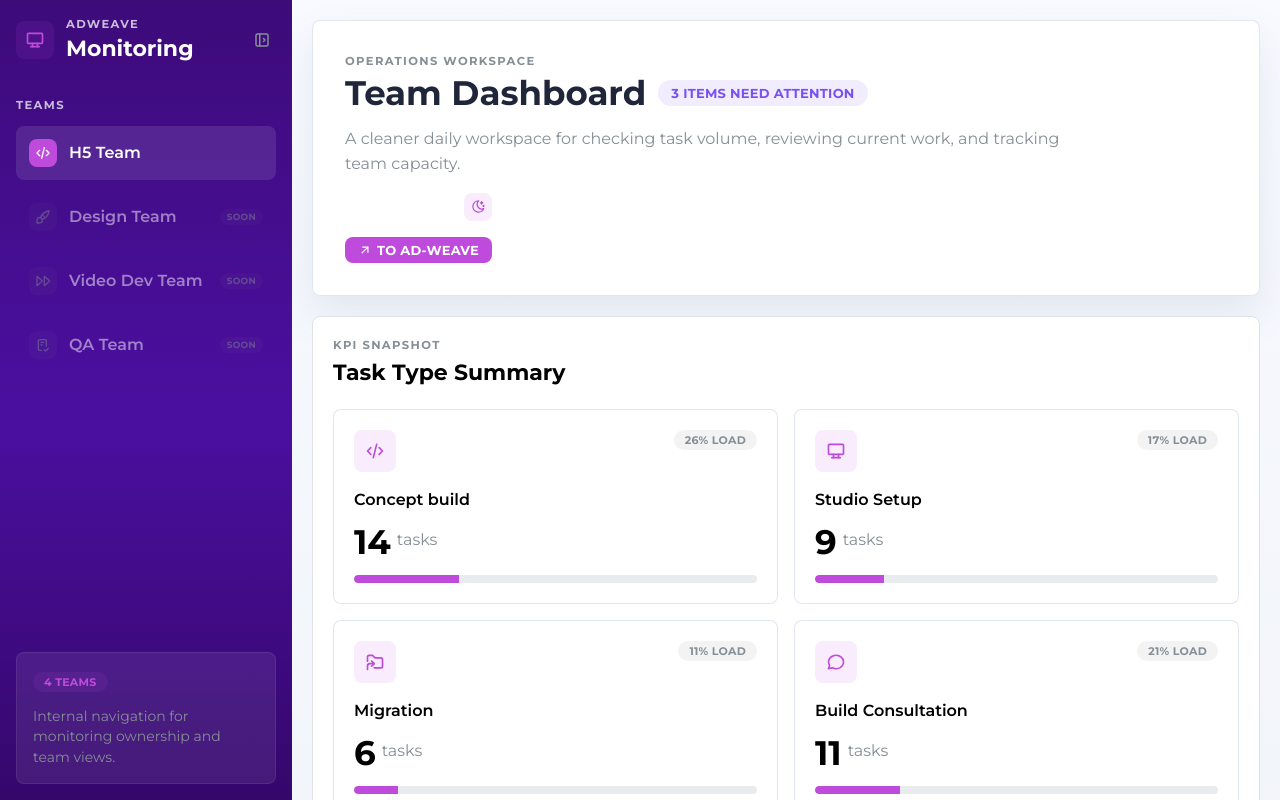
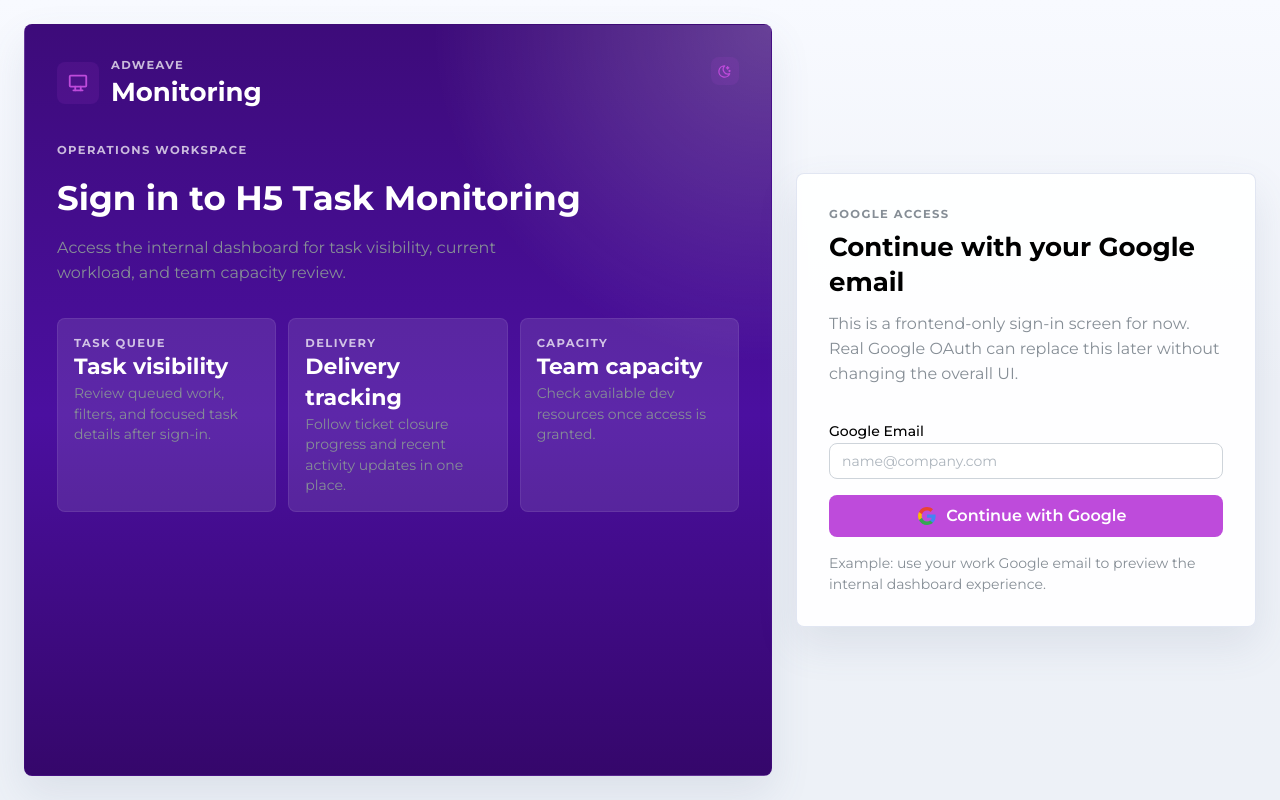
Before and after one commit to romelordinarioGithub/h5-task-monitoring, a React (Vite) app in the folder mantine-dashboard/: page / in a window 1280 px wide. Shown: the top 800 px of the page. Built offline with nearby package versions, Linux system fonts and the light colour scheme.

Commit message:
Add frontend login screen

```diff
--- a/mantine-dashboard/src/App.css
+++ b/mantine-dashboard/src/App.css
@@ -129,6 +129,62 @@
   position: relative;
   z-index: 0;
   isolation: isolate;
+}
+
+.login-shell {
+  display: grid;
+  min-height: 100vh;
+  padding: 24px;
+}
+
+.login-layout {
+  display: grid;
+  grid-template-columns: minmax(0, 1.35fr) minmax(360px, 460px);
+  gap: 24px;
+  align-items: stretch;
+}
+
+.login-brand-panel {
+  background:
+    radial-gradient(circle at top right, rgba(255, 255, 255, 0.22), transparent 32%),
+    linear-gradient(180deg, #3d0b7a 0%, #4b0fa0 52%, #35076b 100%);
+  border: 1px solid rgba(107, 33, 168, 0.16);
+  color: white;
+  min-height: 540px;
+  box-shadow: 0 18px 40px rgba(92, 104, 138, 0.12);
+}
+
+.login-kicker,
+.login-brand-panel .section-kicker,
+.login-brand-panel .mantine-Text-root[data-variant='dimmed'] {
+  color: rgba(255, 255, 255, 0.72);
+}
+
+.login-title {
+  color: white;
+  max-width: 560px;
+}
+
+.login-copy {
+  color: rgba(255, 255, 255, 0.78);
+}
+
+.login-preview-card {
+  background: rgba(255, 255, 255, 0.1);
+  border: 1px solid rgba(255, 255, 255, 0.08);
+  color: white;
+}
+
+.login-preview-card .section-kicker,
+.login-preview-card .mantine-Text-root[data-variant='dimmed'] {
+  color: rgba(255, 255, 255, 0.72);
+}
+
+.login-card {
+  background: rgba(255, 255, 255, 0.92);
+  border: 1px solid rgba(225, 230, 242, 0.98);
+  box-shadow: 0 18px 40px rgba(92, 104, 138, 0.12);
+  align-self: center;
 }
 
 .hero-card,
@@ -497,13 +553,36 @@
 .theme-dark .recent-activity-copy .mantine-Text-root[data-variant='dimmed'],
 .theme-dark .resource-section-card .mantine-Text-root[data-variant='dimmed'],
 .theme-dark .hero-card .mantine-Text-root[data-variant='dimmed'],
-.theme-dark .selected-task-hero .mantine-Text-root[data-variant='dimmed'] {
+.theme-dark .selected-task-hero .mantine-Text-root[data-variant='dimmed'],
+.theme-dark .login-card .mantine-Text-root[data-variant='dimmed'] {
   color: rgba(203, 213, 225, 0.82);
+}
+
+.theme-dark .login-brand-panel {
+  background:
+    radial-gradient(circle at top right, rgba(255, 255, 255, 0.12), transparent 32%),
+    linear-gradient(180deg, #1b0b37 0%, #28104f 52%, #17082f 100%);
+  border-color: rgba(71, 85, 105, 0.6);
+}
+
+.theme-dark .login-preview-card,
+.theme-dark .login-card {
+  background: rgba(15, 23, 42, 0.92);
+  border-color: rgba(71, 85, 105, 0.6);
+  color: #e5e7eb;
 }
 
 @media (max-width: 62em) {
   .dashboard-shell .mantine-AppShell-navbar {
     width: 100%;
+  }
+
+  .login-layout {
+    grid-template-columns: 1fr;
+  }
+
+  .login-brand-panel {
+    min-height: auto;
   }
 
   .dashboard-work-layout {
--- a/mantine-dashboard/src/App.jsx
+++ b/mantine-dashboard/src/App.jsx
@@ -3,6 +3,7 @@ import {
   Autocomplete,
   AppShell,
   Badge,
+  Button,
   Box,
   Card,
   Divider,
@@ -17,6 +18,7 @@ import {
   Stack,
   Table,
   Text,
+  TextInput,
   ThemeIcon,
   Title,
   UnstyledButton,
@@ -476,12 +478,41 @@ function HealthBar({ health }) {
   )
 }
 
+function GoogleMark() {
+  return (
+    <svg viewBox="0 0 24 24" width="18" height="18" aria-hidden="true">
+      <path
+        fill="#4285F4"
+        d="M23.49 12.27c0-.79-.07-1.54-.2-2.27H12v4.3h6.44a5.5 5.5 0 0 1-2.39 3.61v3h3.87c2.27-2.09 3.57-5.17 3.57-8.64Z"
+      />
+      <path
+        fill="#34A853"
+        d="M12 24c3.24 0 5.95-1.07 7.93-2.9l-3.87-3c-1.07.72-2.44 1.15-4.06 1.15-3.12 0-5.76-2.1-6.7-4.93H1.3v3.1A12 12 0 0 0 12 24Z"
+      />
+      <path
+        fill="#FBBC05"
+        d="M5.3 14.32A7.2 7.2 0 0 1 4.92 12c0-.8.14-1.57.38-2.32v-3.1H1.3A12 12 0 0 0 0 12c0 1.94.46 3.77 1.3 5.42l4-3.1Z"
+      />
+      <path
+        fill="#EA4335"
+        d="M12 4.77c1.76 0 3.33.6 4.57 1.76l3.43-3.43C17.94 1.15 15.24 0 12 0A12 12 0 0 0 1.3 6.58l4 3.1c.93-2.83 3.57-4.91 6.7-4.91Z"
+      />
+    </svg>
+  )
+}
+
 function App() {
   const [sidebarCollapsed, setSidebarCollapsed] = useState(false)
   const [nightMode, setNightMode] = useState(() => {
     if (typeof window === 'undefined') return false
     return window.localStorage.getItem('adweave-night-mode') === 'true'
   })
+  const [sessionEmail, setSessionEmail] = useState(() => {
+    if (typeof window === 'undefined') return ''
+    return window.localStorage.getItem('adweave-auth-email') || ''
+  })
+  const [loginEmail, setLoginEmail] = useState('')
+  const [loginError, setLoginError] = useState('')
   const [selectedTaskName, setSelectedTaskName] = useState(tasks[0].name)
   const [taskTableHeight, setTaskTableHeight] = useState(null)
   const taskTableAreaRef = useRef(null)
@@ -591,6 +622,16 @@ function App() {
     window.localStorage.setItem('adweave-night-mode', String(nightMode))
   }, [nightMode])
 
+  useEffect(() => {
+    if (typeof window === 'undefined') return
+    if (sessionEmail) {
+      window.localStorage.setItem('adweave-auth-email', sessionEmail)
+      return
+    }
+
+    window.localStorage.removeItem('adweave-auth-email')
+  }, [sessionEmail])
+
   useLayoutEffect(() => {
     const updateTaskTableHeight = () => {
       const tableArea = taskTableAreaRef.current
@@ -612,6 +653,129 @@ function App() {
       window.removeEventListener('resize', updateTaskTableHeight)
     }
   }, [sidebarCollapsed])
+
+  const handleLogin = () => {
+    const trimmedEmail = loginEmail.trim()
+    const isValidEmail = /^[^\s@]+@[^\s@]+\.[^\s@]+$/.test(trimmedEmail)
+
+    if (!isValidEmail) {
+      setLoginError('Enter a valid Google email to continue.')
+      return
+    }
+
+    setLoginError('')
+    setSessionEmail(trimmedEmail)
+  }
+
+  if (!sessionEmail) {
+    return (
+      <Box className={`dashboard-shell login-shell ${nightMode ? 'theme-dark' : ''}`}>
+        <Box className="login-layout">
+          <Paper className="login-brand-panel" p="xl" radius="md">
+            <Group justify="space-between" align="flex-start">
+              <Group gap="sm">
+                <ThemeIcon size={42} radius="md" variant="light" color="grape">
+                  <IconDeviceDesktop size={22} />
+                </ThemeIcon>
+                <div>
+                  <Text className="dashboard-brand-kicker">AdWeave</Text>
+                  <Title order={2} className="dashboard-brand-title">
+                    Monitoring
+                  </Title>
+                </div>
+              </Group>
+              <UnstyledButton
+                className="hero-mode-toggle hero-mode-toggle--icon"
+                onClick={() => setNightMode((value) => !value)}
+                aria-label={nightMode ? 'Switch to light mode' : 'Switch to night mode'}
+                title={nightMode ? 'Switch to light mode' : 'Switch to night mode'}
+              >
+                <ThemeIcon variant="light" color={nightMode ? 'yellow' : 'grape'} radius="md" size={28}>
+                  {nightMode ? <IconSun size={15} /> : <IconMoonStars size={15} />}
+                </ThemeIcon>
+              </UnstyledButton>
+            </Group>
+
+            <Stack gap="md" mt="xl">
+              <Text className="section-kicker login-kicker">Operations Workspace</Text>
+              <Title order={1} className="login-title">
+                Sign in to H5 Task Monitoring
+              </Title>
+              <Text c="dimmed" maw={460} className="login-copy">
+                Access the internal dashboard for task visibility, current workload,
+                and team capacity review.
+              </Text>
+            </Stack>
+
+            <SimpleGrid cols={{ base: 1, sm: 3 }} mt="xl" spacing="sm">
+              <Paper className="login-preview-card" p="md" radius="md">
+                <Text className="section-kicker">Task Queue</Text>
+                <Title order={3}>Task visibility</Title>
+                <Text c="dimmed" size="sm">
+                  Review queued work, filters, and focused task details after sign-in.
+                </Text>
+              </Paper>
+              <Paper className="login-preview-card" p="md" radius="md">
+                <Text className="section-kicker">Delivery</Text>
+                <Title order={3}>Delivery tracking</Title>
+                <Text c="dimmed" size="sm">
+                  Follow ticket closure progress and recent activity updates in one place.
+                </Text>
+              </Paper>
+              <Paper className="login-preview-card" p="md" radius="md">
+                <Text className="section-kicker">Capacity</Text>
+                <Title order={3}>Team capacity</Title>
+                <Text c="dimmed" size="sm">
+                  Check available dev resources once access is granted.
+                </Text>
+              </Paper>
+            </SimpleGrid>
+          </Paper>
+
+          <Card withBorder radius="md" padding="xl" className="login-card">
+            <Text className="section-kicker">Google Access</Text>
+            <Title order={2} mt={6}>
+              Continue with your Google email
+            </Title>
+            <Text c="dimmed" mt="sm">
+              This is a frontend-only sign-in screen for now. Real Google OAuth can
+              replace this later without changing the overall UI.
+            </Text>
+
+            <Stack gap="md" mt="xl">
+              <TextInput
+                label="Google Email"
+                placeholder="name@company.com"
+                value={loginEmail}
+                onChange={(event) => setLoginEmail(event.currentTarget.value)}
+                error={loginError}
+                onKeyDown={(event) => {
+                  if (event.key === 'Enter') {
+                    handleLogin()
+                  }
+                }}
+              />
+
+              <Button
+                size="md"
+                radius="md"
+                color="grape"
+                leftSection={<GoogleMark />}
+                onClick={handleLogin}
+              >
+                Continue with Google
+              </Button>
+
+              <Text size="sm" c="dimmed">
+                Example: use your work Google email to preview the internal
+                dashboard experience.
+              </Text>
+            </Stack>
+          </Card>
+        </Box>
+      </Box>
+    )
+  }
 
   return (
     <AppShell
```
